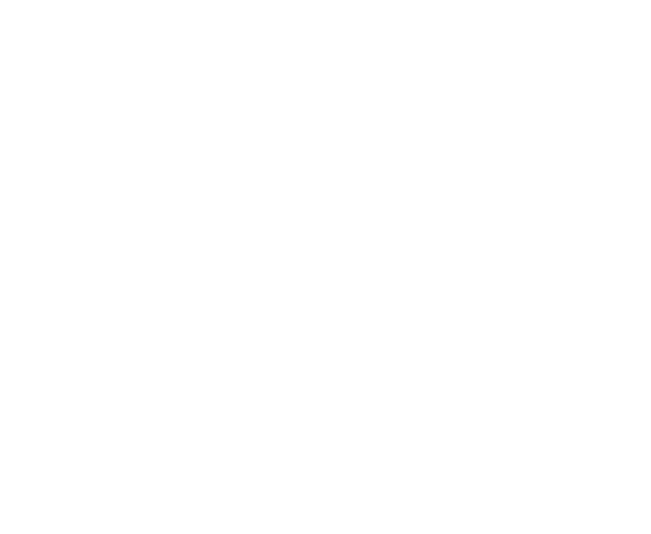
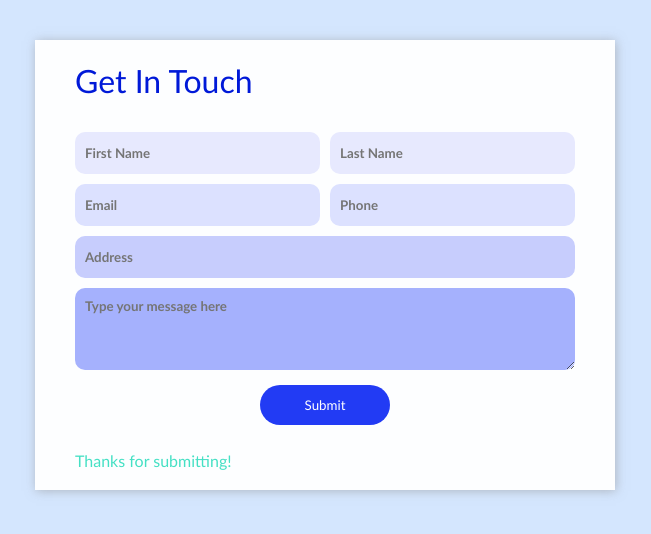
Before and after one commit to DuudeXXI/bit-test-part2, a website: page index.html in a window 1280 px wide. Shown: the whole page, without its empty margins (315-966 px from the left). Drawn offline with Linux system fonts and the light colour scheme.

Commit message:
Not final submit

```diff
--- a/index.html
+++ b/index.html
@@ -8,6 +8,16 @@
     <title>Bit test 2</title>
 </head>
 <body>
-
+    <main class="form">
+        <h1> get in touch</h1>
+        <input class="name" type="text" placeholder="First Name">
+        <input class="lastname" type="text" placeholder="Last Name">
+        <input class="email" type="text" placeholder="Email">
+        <input class="phone" type="text" placeholder="Phone">
+        <input class="address" type="text" placeholder="Address">
+        <textarea name="" id="" placeholder="Type your message here"></textarea>
+        <button type="submit">Submit</button>
+        <p>Thanks for submitting!</p>
+    </main>
 </body>
 </html>
--- a/style.css
+++ b/style.css
@@ -1,5 +1,90 @@
+*{
+    font-family: 'Gill Sans', 'Gill Sans MT', Calibri, 'Trebuchet MS', sans-serif;
+}
+
 body{
     margin: 0;
     padding: 0;
     box-sizing: border-box;
 }
+
+body{
+    background-color: #D4E6FE;
+}
+
+main{
+    display: grid;
+    padding: 0 40px 0 40px;
+    margin-left: 50%;
+    margin-top: 40px;
+    transform: translateX(-50%);
+    gap:10px;
+    grid-template-columns: repeat(2, 1fr);
+    width: 500px;
+    height: max-content;
+    background-color: #FDFEFF;
+    box-shadow: 1px 1px 10px rgba(145, 145, 145, 0.559);
+}
+main button{
+    margin-top: 5px;
+    justify-self: center;
+    width: 130px;
+    height: 40px;
+    grid-column: span 2;
+    border-radius: 99px;
+    border: none;
+    background-color: #223BF4;
+    color: #fff;
+}
+main .name{
+    background-color: #E7E9FE;
+}
+main .lastname{
+    background-color: #E7E9FE;
+}
+main .email{
+    background-color: #DCE1FF;
+}
+main .phone{
+    background-color: #DCE1FF;
+}
+main .address{
+    background-color: #C7CDFD;
+}
+
+main textarea{
+    min-height: 70px;
+    max-height: 300px;
+    min-width: calc(100% - 12px);
+    max-width: calc(100% - 12px);
+    grid-column: span 2;
+    background-color: #A5B1FD;
+    border: none;
+    border-radius: 10px;
+    padding-left: 10px;
+    padding-top: 10px;
+    color: #0019d8;
+    font-weight:1000;
+}
+main .address{
+    grid-column: span 2;
+}
+main h1{
+    font-weight: lighter;
+    grid-column: span 2;
+    color: #0019d8;
+    text-transform: capitalize;
+}
+main input{
+    font-weight:1000;
+    color: #0019d8;
+    padding-left: 10px;
+    border-radius: 10px;
+    border: none;
+    height: 40px;
+    line-height: 20px;
+}
+main p{
+    margin-bottom: 20px;
+    color: #45e0c4;
+}
```
